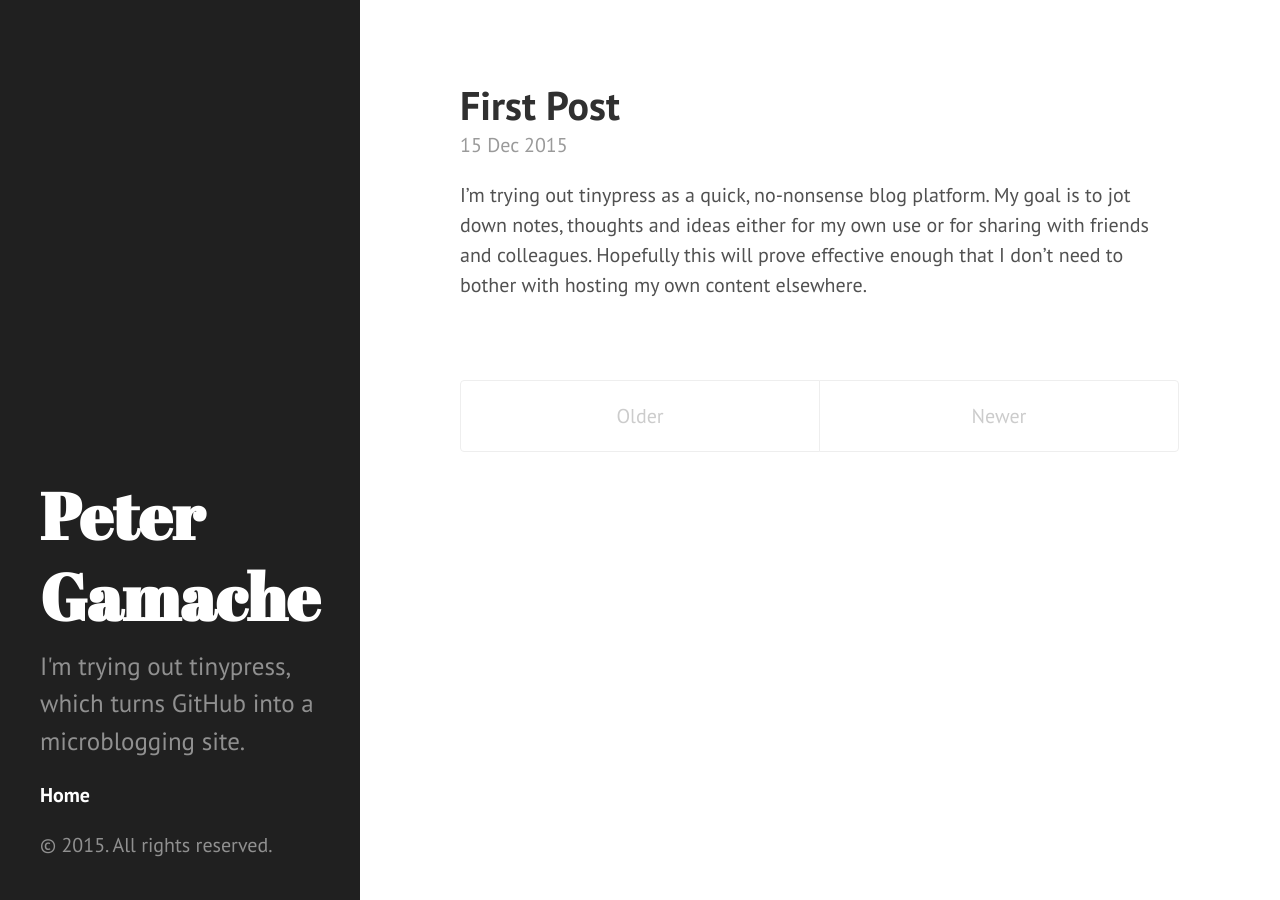
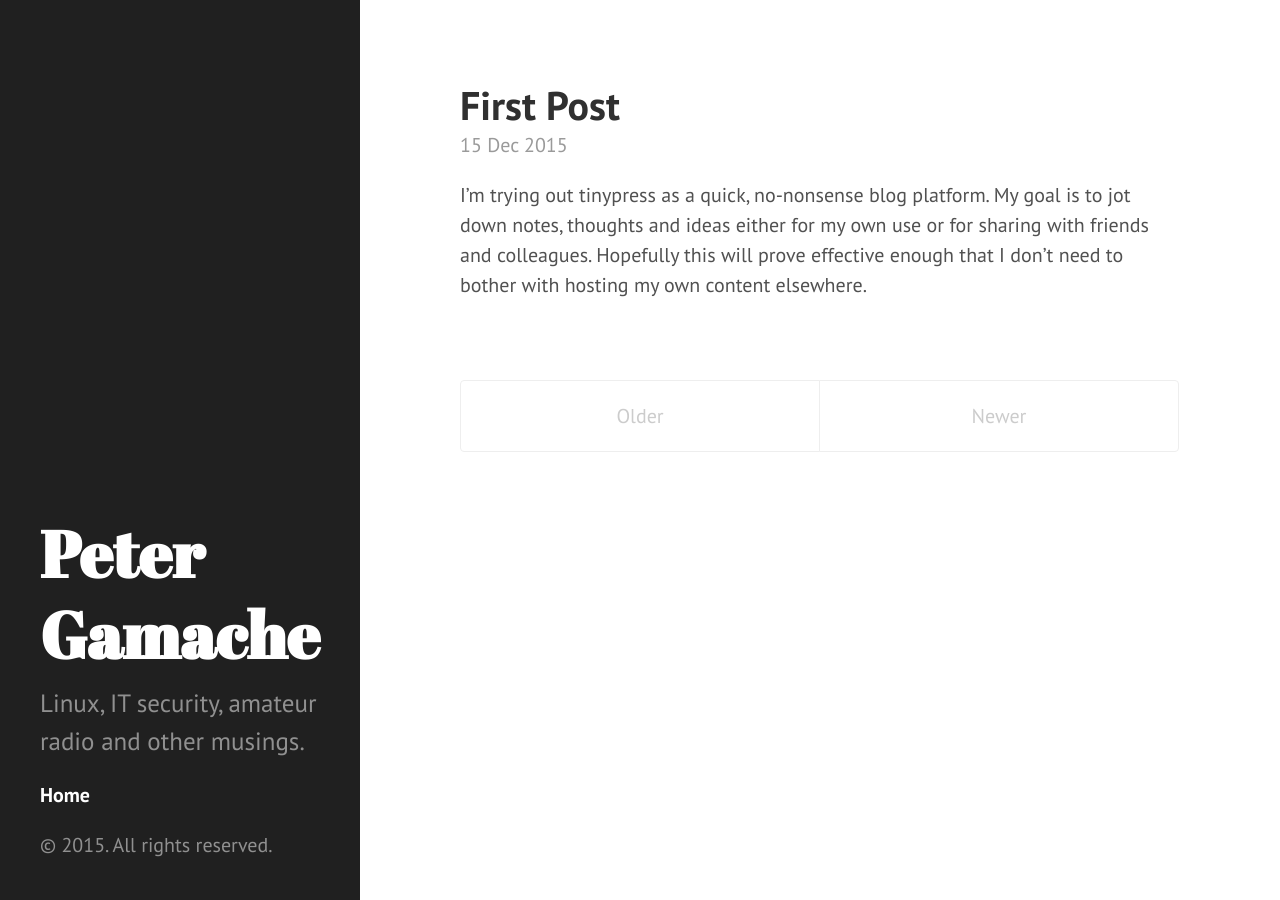
Before and after one commit to kc0tfb/kc0tfb.github.io, a Jekyll site: the page built from index.html, in a window 1280 px wide. Built offline with Jekyll 4.4.1, drawn with Linux system fonts in a browser that asks for light colours; the list of posts is cut into pages by our own code.

Commit message:
Update _config.yml
edit description

```diff
--- a/_config.yml
+++ b/_config.yml
@@ -4,5 +4,5 @@ markdown: kramdown
 url: http://kc0tfb.github.io
 title: Peter Gamache
 tagline: Security is a process, not a product.
-description: I'm trying out tinypress, which turns GitHub into a microblogging site.
+description: Linux, IT security, amateur radio and other musings.
 paginate: 5
```
